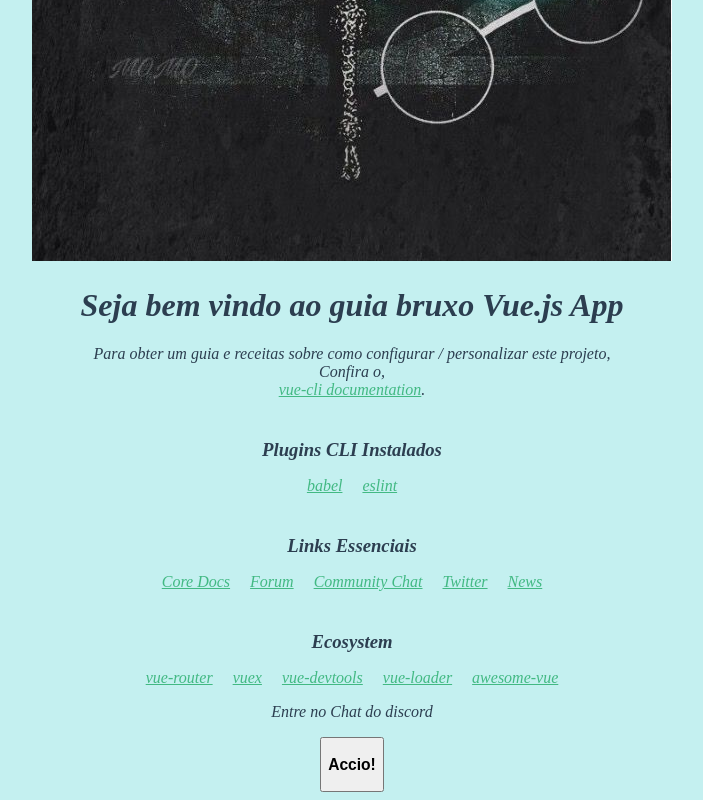
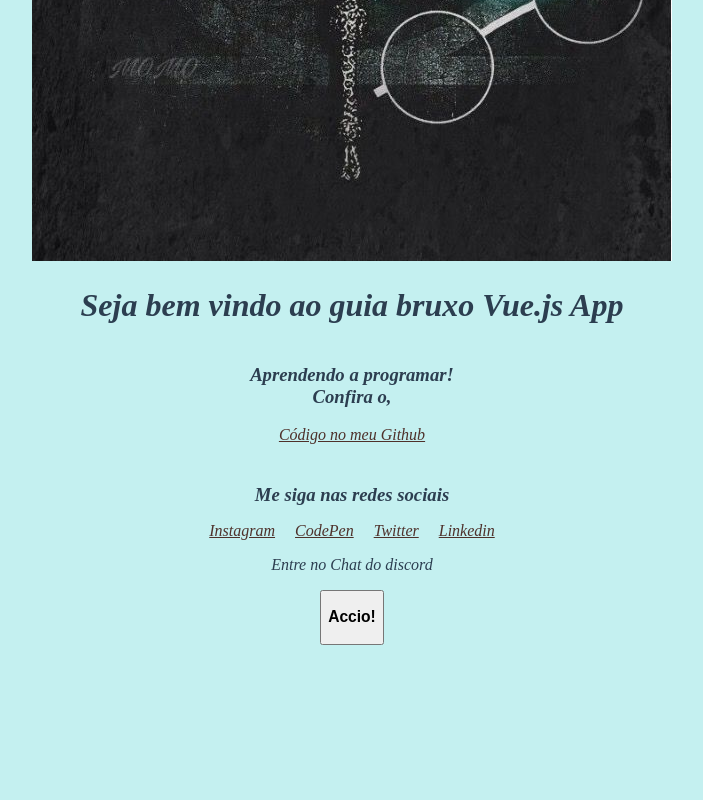
Before and after one commit to anapay/Vue.js, a Vue app: page / in a window 1280 px wide. Shown: the part 1034-1834 px from the top of the page, without its empty margins (288-991 px from the left). After the commit the page ends 1687 px from the top, so only its background shows below. Built offline with nearby package versions, Linux system fonts and the light colour scheme.

Commit message:
changing links

```diff
--- a/src/components/HelloWorld.vue
+++ b/src/components/HelloWorld.vue
@@ -1,31 +1,17 @@
 <template>
   <div class="hello">
     <h1>{{ msg }}</h1>
-    <p>
-     Para obter um guia e receitas sobre como configurar / personalizar este projeto, <br>
-      Confira o,<br>
-      <a href="https://cli.vuejs.org" target="_blank" rel="noopener">vue-cli documentation</a>.
-    </p>
-    <h3>Plugins CLI Instalados</h3>
+    <h3>
+     Aprendendo a programar! <br>
+      Confira o, </h3><br>
+      <a href="https://github.com/anapay" target="_blank" rel="noopener">Código no meu Github</a>
+
+    <h3>Me siga nas redes sociais</h3>
     <ul>
-      <li><a href="https://github.com/vuejs/vue-cli/tree/dev/packages/%40vue/cli-plugin-babel" target="_blank" rel="noopener">babel</a></li>
-      <li><a href="https://github.com/vuejs/vue-cli/tree/dev/packages/%40vue/cli-plugin-eslint" target="_blank" rel="noopener">eslint</a></li>
-    </ul>
-    <h3>Links Essenciais</h3>
-    <ul>
-      <li><a href="https://vuejs.org" target="_blank" rel="noopener">Core Docs</a></li>
-      <li><a href="https://forum.vuejs.org" target="_blank" rel="noopener">Forum</a></li>
-      <li><a href="https://chat.vuejs.org" target="_blank" rel="noopener">Community Chat</a></li>
-      <li><a href="https://twitter.com/vuejs" target="_blank" rel="noopener">Twitter</a></li>
-      <li><a href="https://news.vuejs.org" target="_blank" rel="noopener">News</a></li>
-    </ul>
-    <h3>Ecosystem</h3>
-    <ul>
-      <li><a href="https://router.vuejs.org" target="_blank" rel="noopener">vue-router</a></li>
-      <li><a href="https://vuex.vuejs.org" target="_blank" rel="noopener">vuex</a></li>
-      <li><a href="https://github.com/vuejs/vue-devtools#vue-devtools" target="_blank" rel="noopener">vue-devtools</a></li>
-      <li><a href="https://vue-loader.vuejs.org" target="_blank" rel="noopener">vue-loader</a></li>
-      <li><a href="https://github.com/vuejs/awesome-vue" target="_blank" rel="noopener">awesome-vue</a></li>
+      <li><a href="https://www.instagram.com/anapay42/?hl=pt-br" target="_blank" rel="noopener">Instagram</a></li>
+      <li><a href="https://codepen.io/Anapay" target="_blank" rel="noopener">CodePen</a></li>
+      <li><a href="https://twitter.com/anapay42" target="_blank" rel="noopener">Twitter</a></li>
+      <li><a href="https://www.linkedin.com/in/ana-paula-6b28291a6/" target="_blank" rel="noopener">Linkedin</a></li>
     </ul>
   </div>
 </template>
@@ -53,6 +39,7 @@ li {
   margin: 0 10px;
 }
 a {
-  color: #42b983;
+  color: #442019ea;
 }
+
 </style>
```
